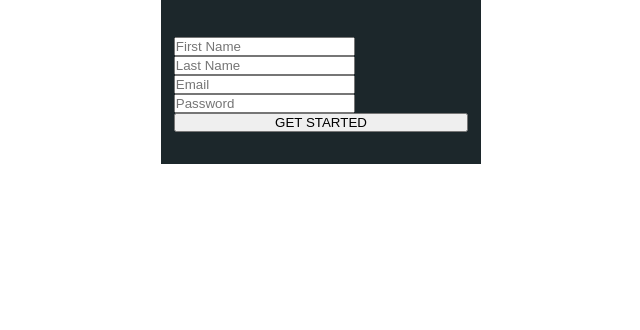
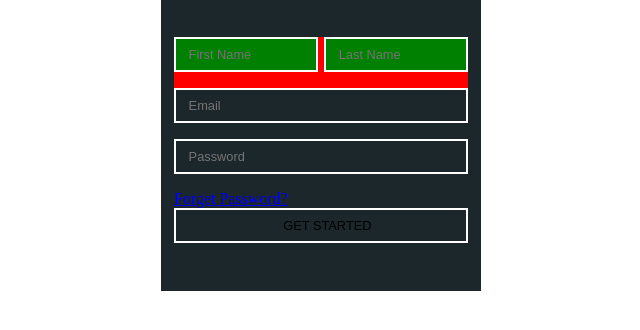
Before and after one commit to aschneiderbuch/14_Tag_Lev3_2_css-vertiefung_forms, a plain HTML site: page index.html in a window 1280 px wide. Shown: the part 160-490 px from the top of the page, without its empty margins (319-959 px from the left). Drawn offline with Linux system fonts and the light colour scheme.

Commit message:
Style email

```diff
--- a/assets/css/style.css
+++ b/assets/css/style.css
@@ -1,3 +1,5 @@
+/*  !!! Vorsicht css gilt für index.html und Login.html */
+
 /*
 
 visibility: hidden;
@@ -30,7 +32,6 @@ form{
     display: flex;
     justify-content: space-around;
     font-size: 1rem;
-
 }
 
 .section__buttons__Kopf>a{
@@ -41,7 +42,6 @@ form{
     height: 8vh;
     text-align: center;
     padding-top: 2.5vh;
-
 }
 
 .section__buttons__Kopf>a:hover{
@@ -49,8 +49,7 @@ form{
 }
 
 .section__buttons__Kopf>a:nth-of-type(1){
-    border-right:
-    2px solid white;
+    border-right:     2px solid white;            /* * damit weißer Streifen zwischen Buttons */
 }
 
 .ueberschrift__text{
@@ -58,5 +57,25 @@ form{
     font-size: 2rem ;
     text-align: center;
     margin: 5vh 0;
+}
 
+.section__input__felder>article{
+    background-color: red;
+    display: flex;
+    justify-content: space-between;
 }
+
+.section__input__felder>article>input{
+    background-color: green;
+    width: 49%;                 /* *damit schmaler Streife Platz ist */
+}
+
+
+input{
+    width: 100%;
+    margin-bottom: 2vh;
+    background-color: #1c272b;
+    border: 2px solid white ;
+    font-size: 0.8rem;
+    padding: 1vh 0 1vh 1vw;
+}
--- a/index.html
+++ b/index.html
@@ -31,7 +31,7 @@
 
             <input type="password" name="password" id="password" placeholder="Password" required>
 
-            <a hidden href="#">Forget Password?</a>
+            <a href="#">Forget Password?</a>
         </section>
 
 
```
